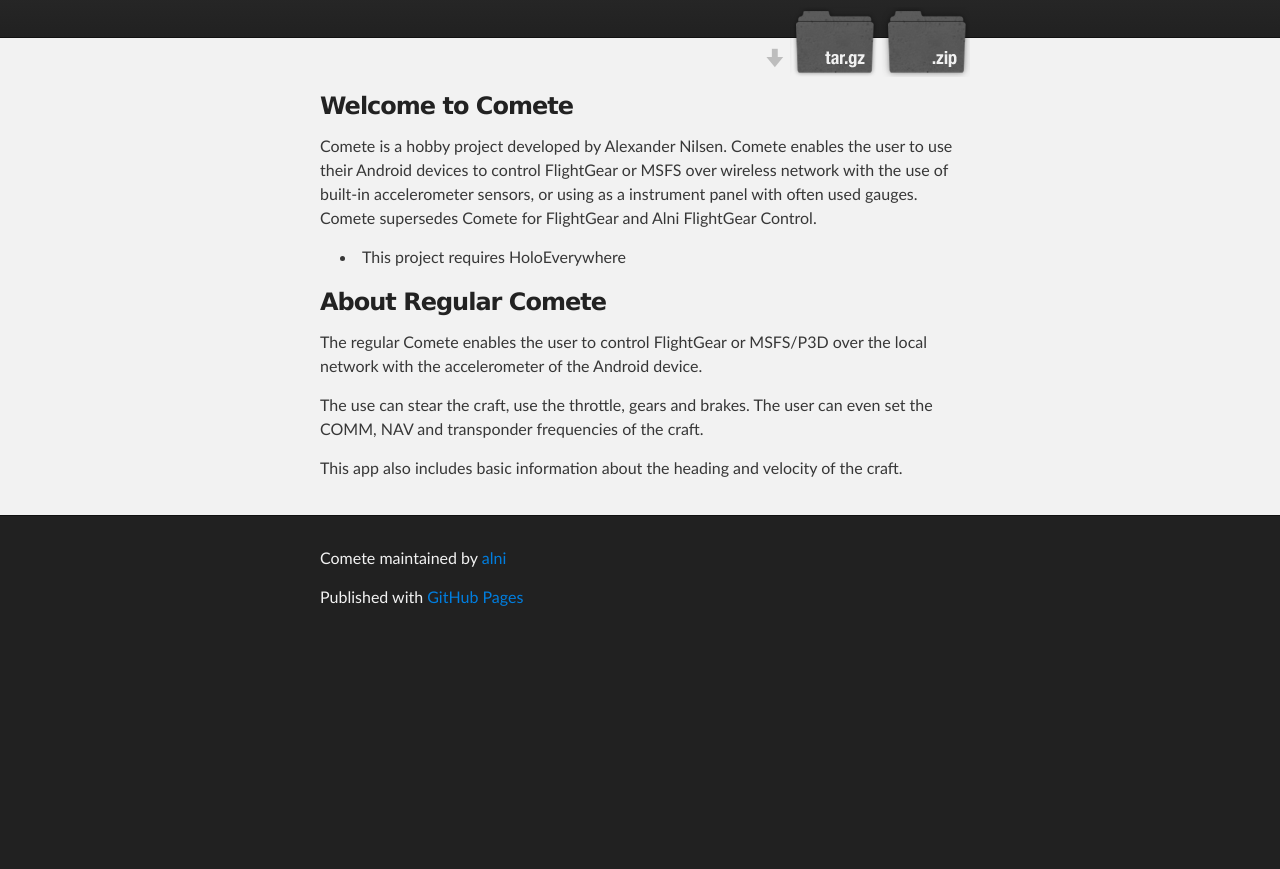
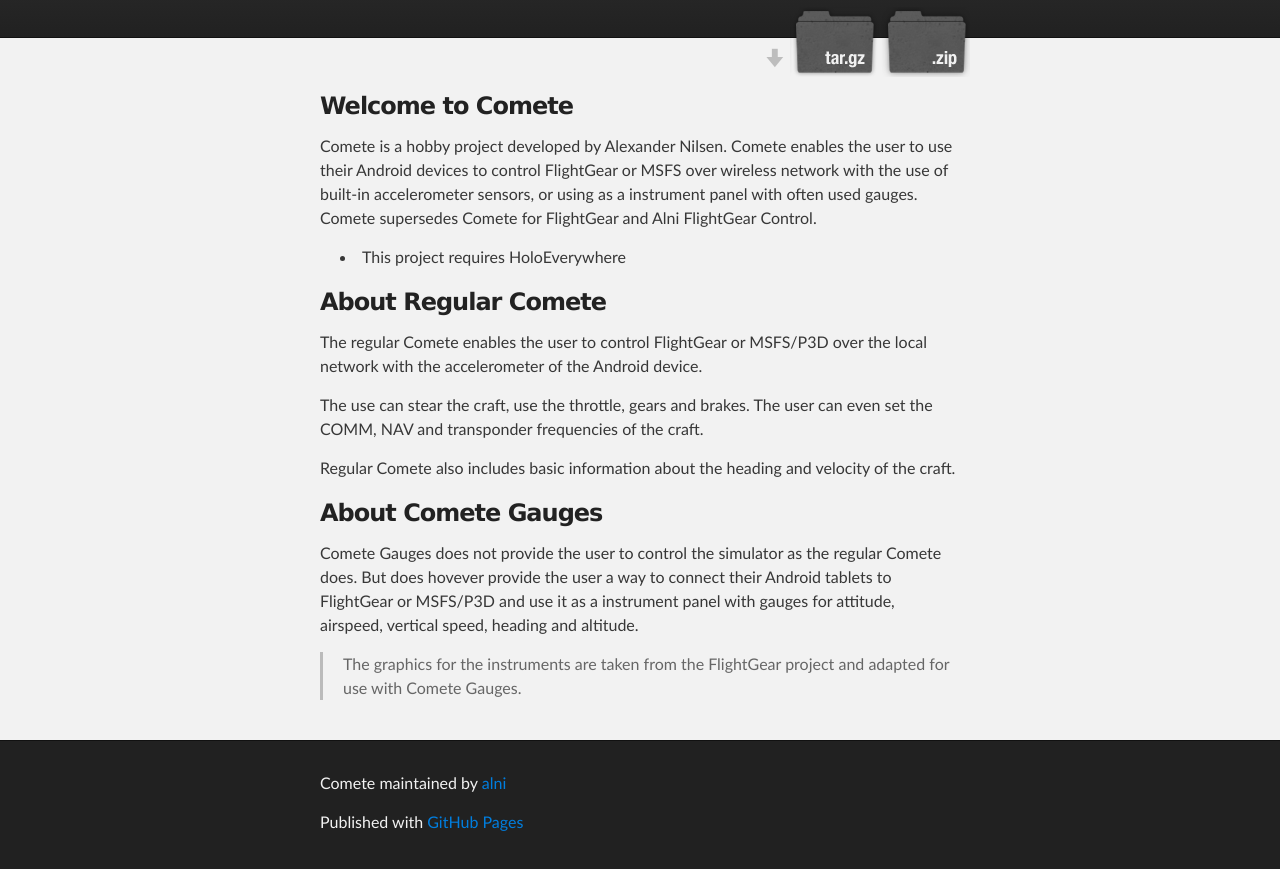
Before and after one commit to alni/comete, a plain HTML site: page index.html in a window 1280 px wide. Shown: the part 136-1005 px from the top of the page. Before the commit the page ends 800 px from the top, so only its background shows below. Drawn offline with Linux system fonts and the light colour scheme.

```diff
--- a/index.html
+++ b/index.html
@@ -47,7 +47,16 @@
 
 <p>The use can stear the craft, use the throttle, gears and brakes. The user can even set the COMM, NAV and transponder frequencies of the craft.</p>
 
-<p>This app also includes basic information about the heading and velocity of the craft.</p>
+<p>Regular Comete also includes basic information about the heading and velocity of the craft.</p>
+
+<h3>
+<a name="about-comete-gauges" class="anchor" href="#about-comete-gauges"><span class="octicon octicon-link"></span></a>About Comete Gauges</h3>
+
+<p>Comete Gauges does not provide the user to control the simulator as the regular Comete does. But does hovever provide the user a way to connect their Android tablets to FlightGear or MSFS/P3D and use it as a instrument panel with gauges for attitude, airspeed, vertical speed, heading and altitude.</p>
+
+<blockquote>
+<p>The graphics for the instruments are taken from the FlightGear project and adapted for use with Comete Gauges.</p>
+</blockquote>
       </section>
     </div>
 
--- a/params.json
+++ b/params.json
@@ -1 +1 @@
-{"name":"Comete","tagline":"","body":"### Welcome to Comete\r\n\r\nComete is a hobby project developed by Alexander Nilsen. Comete enables the user to use their\r\nAndroid devices to control FlightGear or MSFS over wireless network with the use of built-in\r\naccelerometer sensors, or using as a instrument panel with often used gauges. Comete supersedes Comete for FlightGear and Alni FlightGear Control.\r\n\r\n\r\n* This project requires HoloEverywhere\r\n\r\n### About Regular Comete\r\nThe regular Comete enables the user to control FlightGear or MSFS/P3D over the local network with the accelerometer of the Android device.\r\n\r\nThe use can stear the craft, use the throttle, gears and brakes. The user can even set the COMM, NAV and transponder frequencies of the craft.\r\n\r\nThis app also includes basic information about the heading and velocity of the craft.","google":"","note":"Don't delete this file! It's used internally to help with page regeneration."}
+{"name":"Comete","tagline":"","body":"### Welcome to Comete\r\n\r\nComete is a hobby project developed by Alexander Nilsen. Comete enables the user to use their\r\nAndroid devices to control FlightGear or MSFS over wireless network with the use of built-in\r\naccelerometer sensors, or using as a instrument panel with often used gauges. Comete supersedes Comete for FlightGear and Alni FlightGear Control.\r\n\r\n\r\n* This project requires HoloEverywhere\r\n\r\n### About Regular Comete\r\nThe regular Comete enables the user to control FlightGear or MSFS/P3D over the local network with the accelerometer of the Android device.\r\n\r\nThe use can stear the craft, use the throttle, gears and brakes. The user can even set the COMM, NAV and transponder frequencies of the craft.\r\n\r\nRegular Comete also includes basic information about the heading and velocity of the craft.\r\n\r\n### About Comete Gauges\r\nComete Gauges does not provide the user to control the simulator as the regular Comete does. But does hovever provide the user a way to connect their Android tablets to FlightGear or MSFS/P3D and use it as a instrument panel with gauges for attitude, airspeed, vertical speed, heading and altitude.\r\n\r\n> The graphics for the instruments are taken from the FlightGear project and adapted for use with Comete Gauges.","google":"","note":"Don't delete this file! It's used internally to help with page regeneration."}
```
